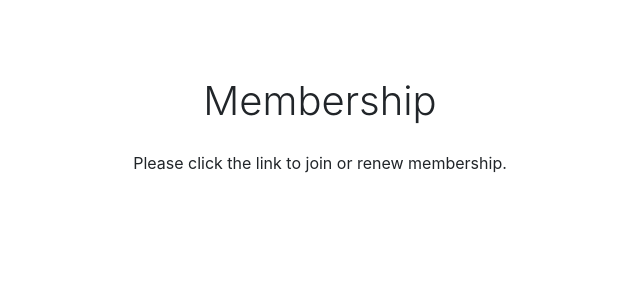
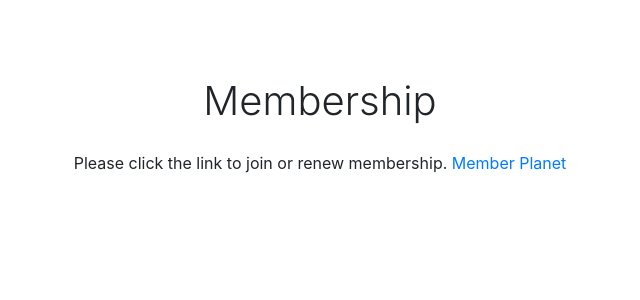
Before and after one commit to JustinRisney/Fcstac.org, a PHP site: page /join-renew in a window 1280 px wide. Shown: the part 56-356 px from the top of the page, without its empty margins (320-960 px from the left). Run offline with PHP 8.4, Linux system fonts and the light colour scheme; some libraries are stand-ins or nearby versions.

Commit message:
Update index.php

```diff
--- a/src/join-renew/index.php
+++ b/src/join-renew/index.php
@@ -12,8 +12,7 @@
 	    <div class="container text-center" style="padding: 80px; 40px;">
 	   	 <h1 style="font-weight: 300">Membership</h1>
 	  	  <p style="padding: 20px 20px;"> Please click the link to join or renew membership.
-		    <a href="https://www.memberplanet.com/FCSTAC">
-		    </a>
+		    <a href="https://www.memberplanet.com/FCSTAC">Member Planet</a>
 		  </p>
 	    </div>
 
```
